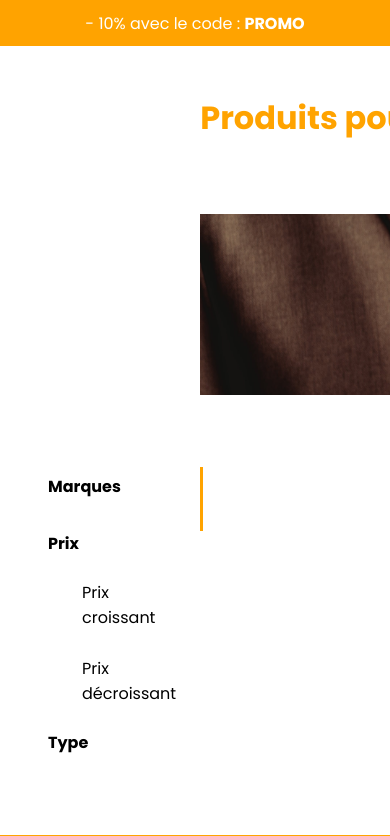
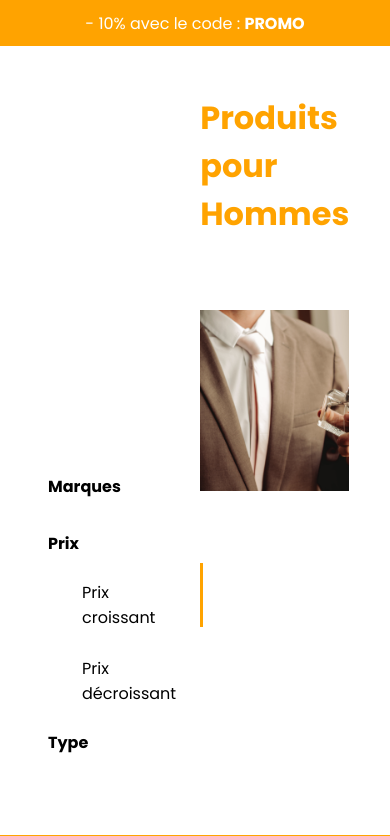
Before and after one commit to FaFou01/sae301, a PHP site: page /sae301/products/men/ in a window 390 px wide; the page is wider, and only the part inside the window is pictured. Shown: the part 104-940 px from the top of that part. Run offline with PHP 8.4, Linux system fonts and the light colour scheme; data that the repository does not hold is empty.

Commit message:
début responsive productlist

```diff
--- a/assets/css/productList.css
+++ b/assets/css/productList.css
@@ -7,7 +7,7 @@
 }
 
 #illustration{
-    width: 937px;
+    width: 100%;
     height: 181px;
     object-fit: cover;
 }
@@ -16,7 +16,8 @@
     display: flex;
     flex-direction: column;
     justify-content: start;
-    width: 1000px;
+    width: 80%;
+    max-width: 1100px;
     gap: 72px;
 }
 
@@ -25,7 +26,7 @@
 }
 
 #ajoutProduit{
-    width: 394px;
+    width: 100%;
     height: 65px;
     font-size: 24px;
     background-color: #FFA300;
@@ -66,8 +67,9 @@
 }
 
 #products{
-    width: 1000px;
+    width: 100%;
     display: flex;
+    justify-content: center;
     flex-wrap: wrap;
     gap: 72px;
     padding: 2em;
@@ -241,3 +243,7 @@
     color: white;
     border: none;
 }
+
+@media only screen and (max-width: 1260px){
+
+}
```
